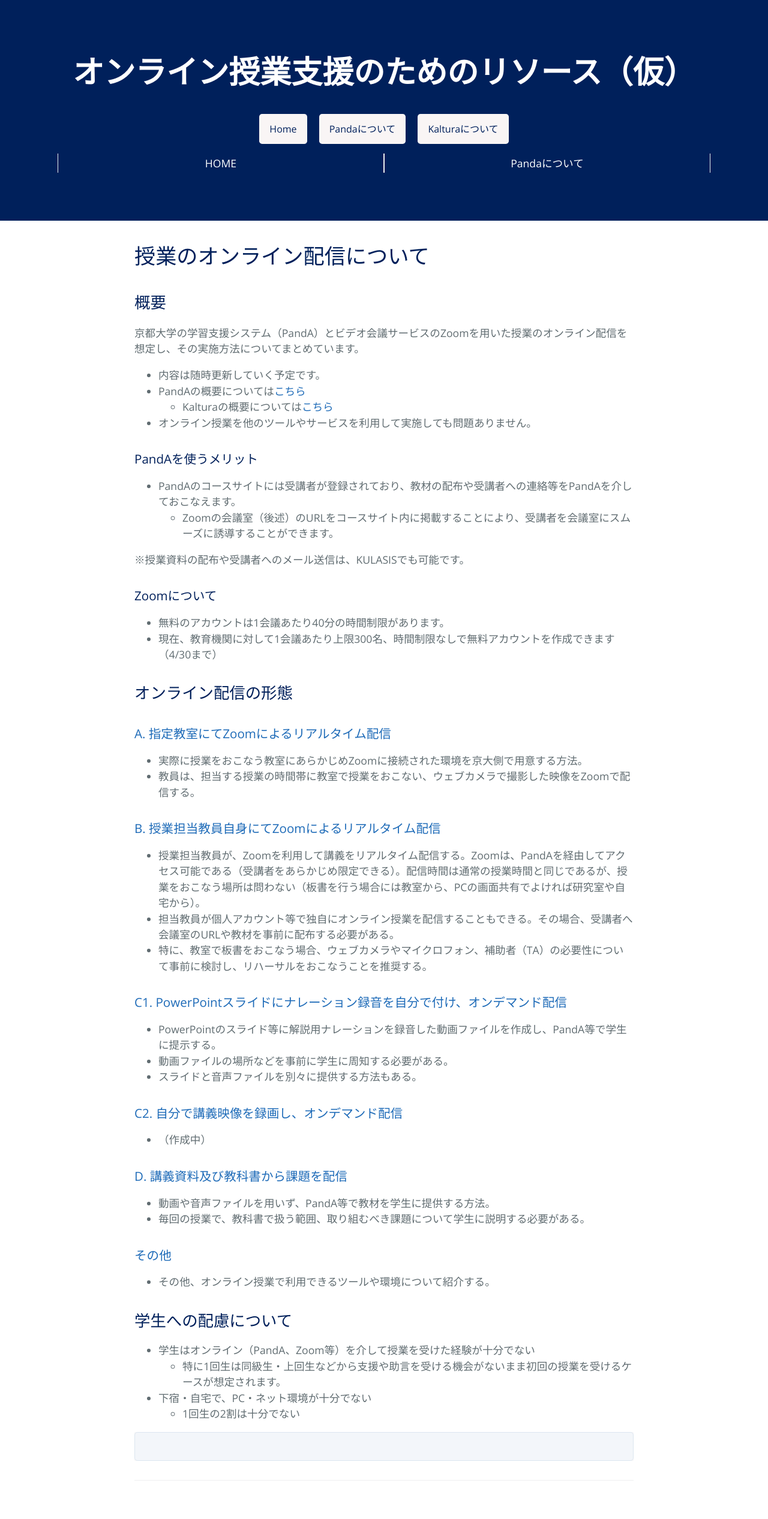
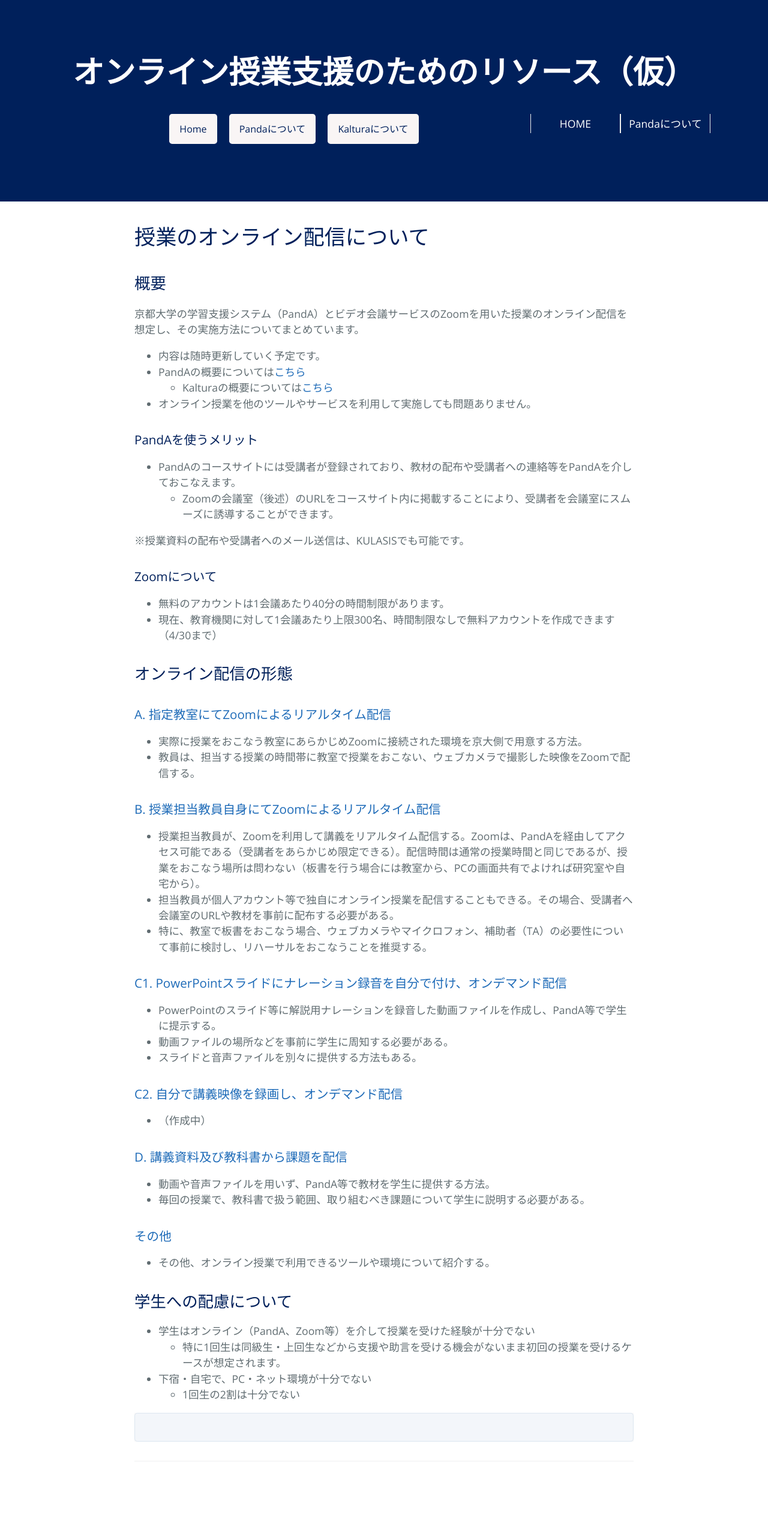
Before and after one commit to isankadn/oe, a Jekyll site: the page built from index.md, in a window 1280 px wide. Shown: the whole page at 60% size. Built offline with Jekyll 4.4.1, drawn with Linux system fonts in a browser that asks for light colours; after the commit the page ends 2501 px from its top, so only the background shows below that.

```diff
--- a/_includes/page-header.html
+++ b/_includes/page-header.html
@@ -12,6 +12,8 @@
 			height: 2rem;
 			margin: 0 auto;
 			padding-inline-start: 0px;
+			    width: 300px;
+    float: right;
 		}
 
 		.gnav > li {
```
